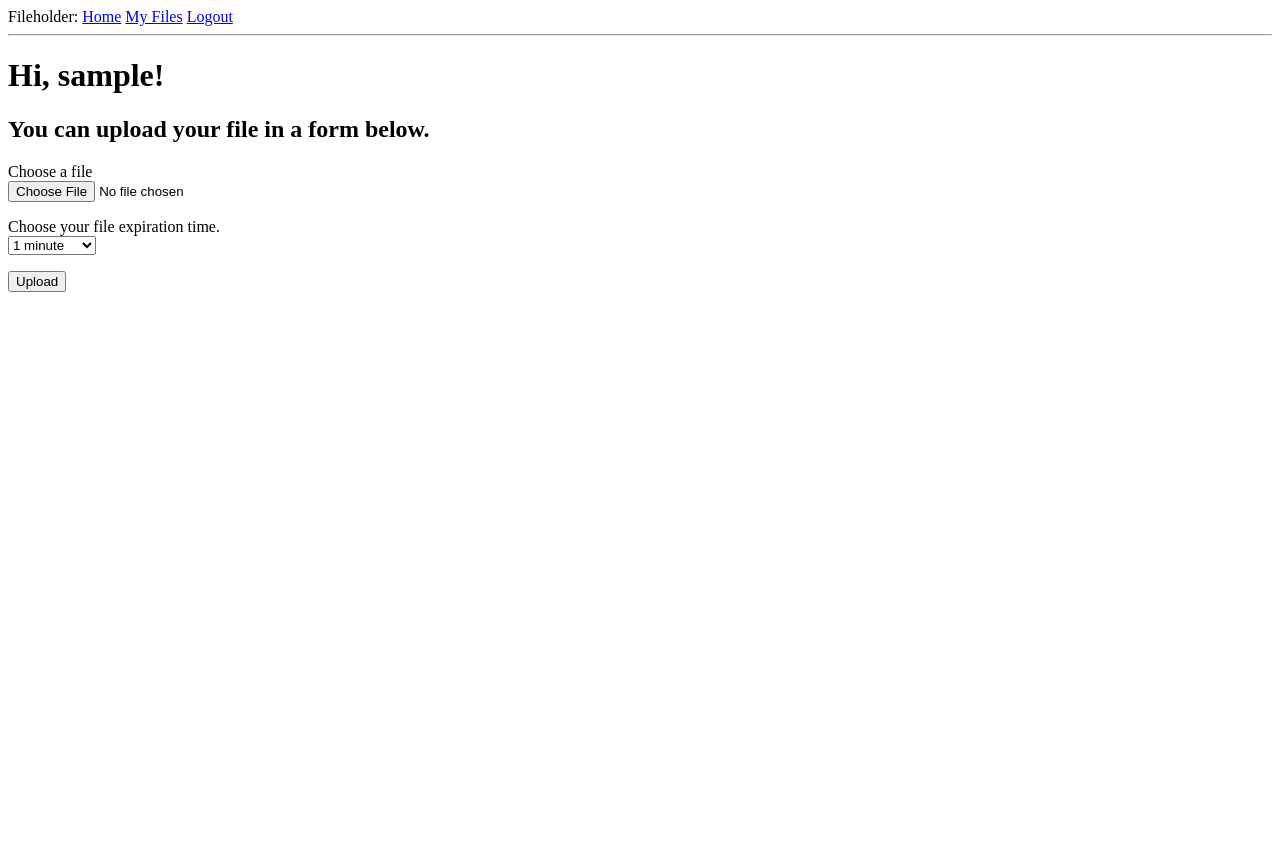
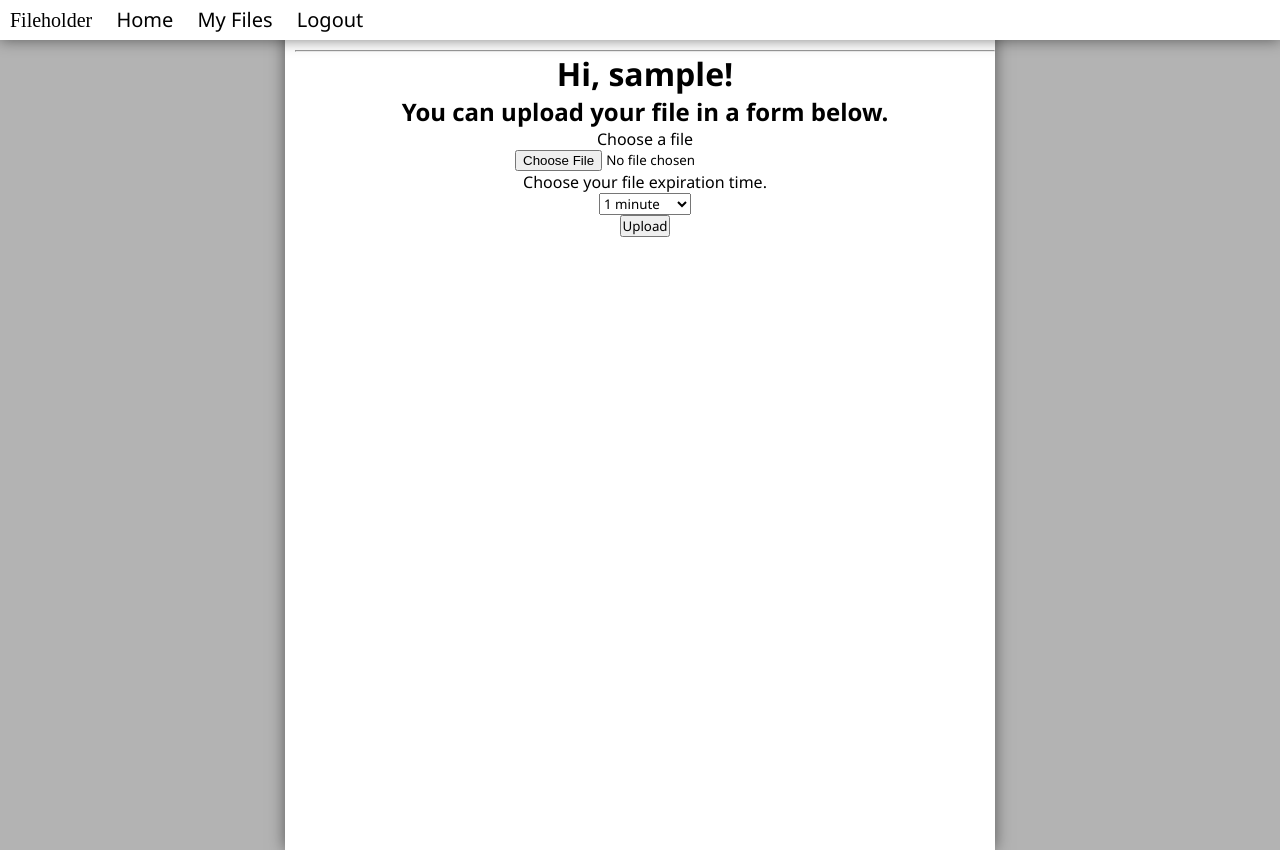
Before and after one commit to yaripey/python-fileholder, a Flask app: page / in a window 1280 px wide. Before the commit the page ends 292 px from the top, so only its background shows below. Run offline with Flask 2, Linux system fonts and the light colour scheme; the visitor is signed in with stand-in values (Sample User, id 1); data comes from the database, SQL or seed files in the repository; some libraries are stand-ins or nearby versions.

Commit message:
Added some styles

```diff
--- a/app/__init__.py
+++ b/app/__init__.py
@@ -12,3 +12,4 @@ login = LoginManager(app)
 login.login_view = 'login'
 
 from app import routes
+from app import routes, models, errors
--- /dev/null
+++ b/app/static/style.css
@@ -0,0 +1,73 @@
+*{
+    margin: 0;
+    padding: 0;
+    font-family: 'Segoe UI', Tahoma, Geneva, Verdana, sans-serif;
+}
+
+body, html{
+    width: 100%;
+    height: 100%;
+    background-color: rgb(179, 179, 179);
+}
+
+ul {
+    list-style-type: none;
+}
+
+.form{
+    text-align: center;
+}
+
+
+.header{
+    width: 100%;
+    display: block;
+    position: fixed;
+    height: 40px;
+    z-index: 1;
+    background: white;
+    box-shadow: 0 0 15px rgba(0,0,0,0.5);
+}
+
+.logo, .header-button{
+    display: inline-block;
+    height: 60px;
+    line-height: 80px;
+    padding-left: 10px;
+    padding-right: 10px;
+    font-size: 20px;
+    font-family: Segoe UI;
+    margin-top: -20px;
+}
+
+.logo, .header:hover{
+
+}
+
+.logo{
+    font-family: Segoe UI Black;
+}
+
+.header-button{
+    text-decoration: none;
+    color: black;
+    transition: ease 0.5s;
+}
+
+.header-button:hover{
+    color: white;
+    transition: ease 0.5s;
+    background: grey;
+}
+
+.container{
+    height: 100%;
+    width: 700px;
+    margin: auto;
+    box-shadow: 0 0 15px rgba(0,0,0,0.5);
+    z-index: 10;
+    background: white;
+    padding-left: 10px;
+    paddin-right: 10px;
+    padding-top: 50px;
+}
--- /dev/null
+++ b/app/templates/404.html
@@ -0,0 +1,6 @@
+{% extends "base.html" %}
+
+{% block content %}
+<h1>File Not Found</h1>
+<p><a href="{{ url_for('index') }}">Back</a></p>
+{% endblock %}
--- a/app/templates/base.html
+++ b/app/templates/base.html
@@ -5,18 +5,20 @@
         {% else %}
         <title>Fileholder</title>
         {% endif %}
+        <link rel= "stylesheet" type= "text/css" href= "{{ url_for('static', filename='style.css') }}">
     </head>
     <body>
-        <div>
-            Fileholder:
-            <a href="{{ url_for('index') }}">Home</a>
+        <div class = "header">
+            <div class="logo">Fileholder</div>
+            <a class='header-button' href="{{ url_for('index') }}">Home</a>
             {% if current_user.is_anonymous %}
-            <a href="{{ url_for('login') }}">Login</a>
+            <a class='header-button' href="{{ url_for('login') }}">Login</a>
             {% else %}
-            <a href="{{ url_for('user', username=current_user.username) }}">My Files</a>
-            <a href="{{ url_for('logout') }}">Logout</a>
+            <a class='header-button' href="{{ url_for('user', username=current_user.username) }}">My Files</a>
+            <a class='header-button' href="{{ url_for('logout') }}">Logout</a>
             {% endif %}
         </div>
+        <div class="container">
             <hr>
             {% with messages = get_flashed_messages() %}
             {% if messages %}
@@ -28,5 +30,6 @@
             {% endif %}
             {% endwith %}
             {% block content %}{% endblock %}
+        </div>
     </body>
 </html>
--- a/app/templates/index.html
+++ b/app/templates/index.html
@@ -1,6 +1,7 @@
 {% extends "base.html" %}
 
 {% block content %}
+    <div class="form">
     <h1>Hi, {{ current_user.username }}!</h1>
     <h2>You can upload your file in a form below.</h2>
     <form action="" method="POST" enctype="multipart/form-data" novalidate>
@@ -21,4 +22,5 @@
         </p>
         <p>{{ form.submit() }}</p>
     </form>
+    </div>
 {% endblock %}
--- a/app/templates/login.html
+++ b/app/templates/login.html
@@ -1,6 +1,7 @@
 {% extends "base.html" %}
 
 {% block content %}
+    <div class="form">
     <h1>Sign In</h1>
     <form action="" method="post" novalidate>
         {{ form.hidden_tag() }}
@@ -26,4 +27,5 @@
         </p>
         <p>New User? <a href="{{ url_for('register') }}">Click to Register!</a></p>
     </form>
+    </div>
 {% endblock %}
```
Also changed, not shown: app/errors.py (added, +11 -0 lines), app/templates/500.html (added, +7 -0 lines), app/templates/file.html (+4 -4 lines), 1 other file. Lines whose indentation alone changed are shown as unchanged.
